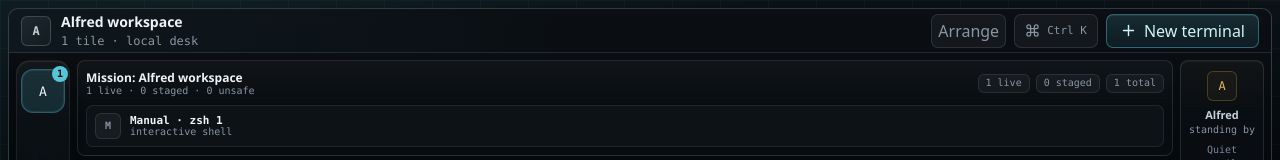
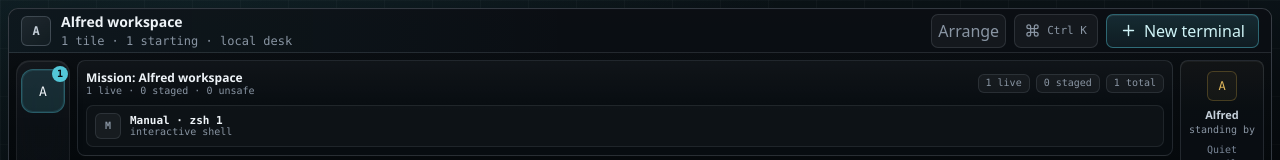
Before and after one commit to pdudek2/Alfred, a React (Vite) app in the folder apps/desktop/: page / in a window 1280 px wide. Shown: the top 160 px of the page. Built offline with nearby package versions, Linux system fonts and the light colour scheme.

Commit message:
Summarize workspace session states

```diff
--- a/apps/desktop/src/renderer/app.tsx
+++ b/apps/desktop/src/renderer/app.tsx
@@ -46,6 +46,7 @@ import {
 } from "./session-state";
 import type { WorkMode } from "./terminal-desk-types";
 import { buildOrchestratorViewModel } from "./view-models/orchestrator-view-model";
+import { workspaceSessionSummary } from "./workspace-session-summary";
 import type { AlfredRuntimeStatus, AlfredStagedPlanSnapshot, AlfredStagedSession } from "../shared/alfred-ipc";
 import type { TerminalCreateResult } from "../shared/terminal-ipc";
 import type { WorkspaceStateSnapshot } from "../shared/workspace-ipc";
@@ -614,6 +615,7 @@ export function App() {
               <strong>{activeWorkspace.label} workspace</strong>
               <span>
                 {activeSessions.length} tile{activeSessions.length === 1 ? "" : "s"} ·{" "}
+                {workspaceSessionSummary(activeSessions)} ·{" "}
                 {workspaceDetail(activeWorkspace)}
               </span>
             </div>
--- /dev/null
+++ b/apps/desktop/src/renderer/workspace-session-summary.ts
@@ -0,0 +1,42 @@
+import { terminalSessionDisplayStatus } from "./session-status";
+import type { SessionTile } from "./session-state";
+
+const STATUS_ORDER = ["error", "waiting", "blocked", "active", "starting", "done", "restored", "staged", "idle"] as const;
+
+export function workspaceSessionSummary(sessions: SessionTile[], now = Date.now()): string {
+  if (sessions.length === 0) return "empty";
+
+  const counts = new Map<string, number>();
+  for (const session of sessions) {
+    const status = terminalSessionDisplayStatus(session, "ready", now).kind;
+    counts.set(status, (counts.get(status) ?? 0) + 1);
+  }
+
+  return STATUS_ORDER.flatMap((status) => {
+    const count = counts.get(status) ?? 0;
+    return count > 0 ? [`${count} ${statusLabel(status)}`] : [];
+  }).join(" · ");
+}
+
+function statusLabel(status: (typeof STATUS_ORDER)[number]): string {
+  switch (status) {
+    case "blocked":
+      return "blocked";
+    case "done":
+      return "done";
+    case "error":
+      return "error";
+    case "restored":
+      return "restored";
+    case "staged":
+      return "ready";
+    case "starting":
+      return "starting";
+    case "waiting":
+      return "waiting";
+    case "active":
+      return "active";
+    case "idle":
+      return "idle";
+  }
+}
```
Also changed, not shown: 1 other file (tests, documents, lock files or other folders).
